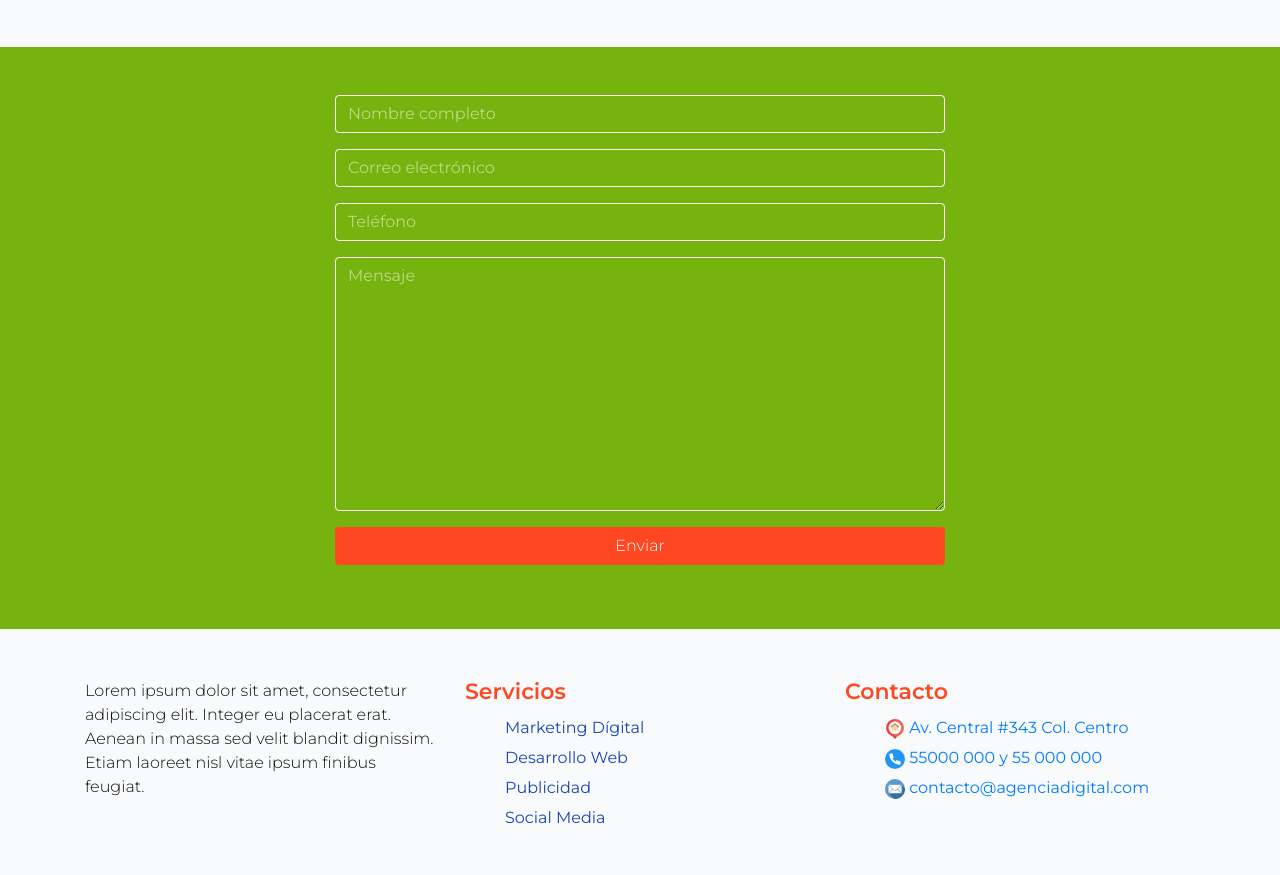
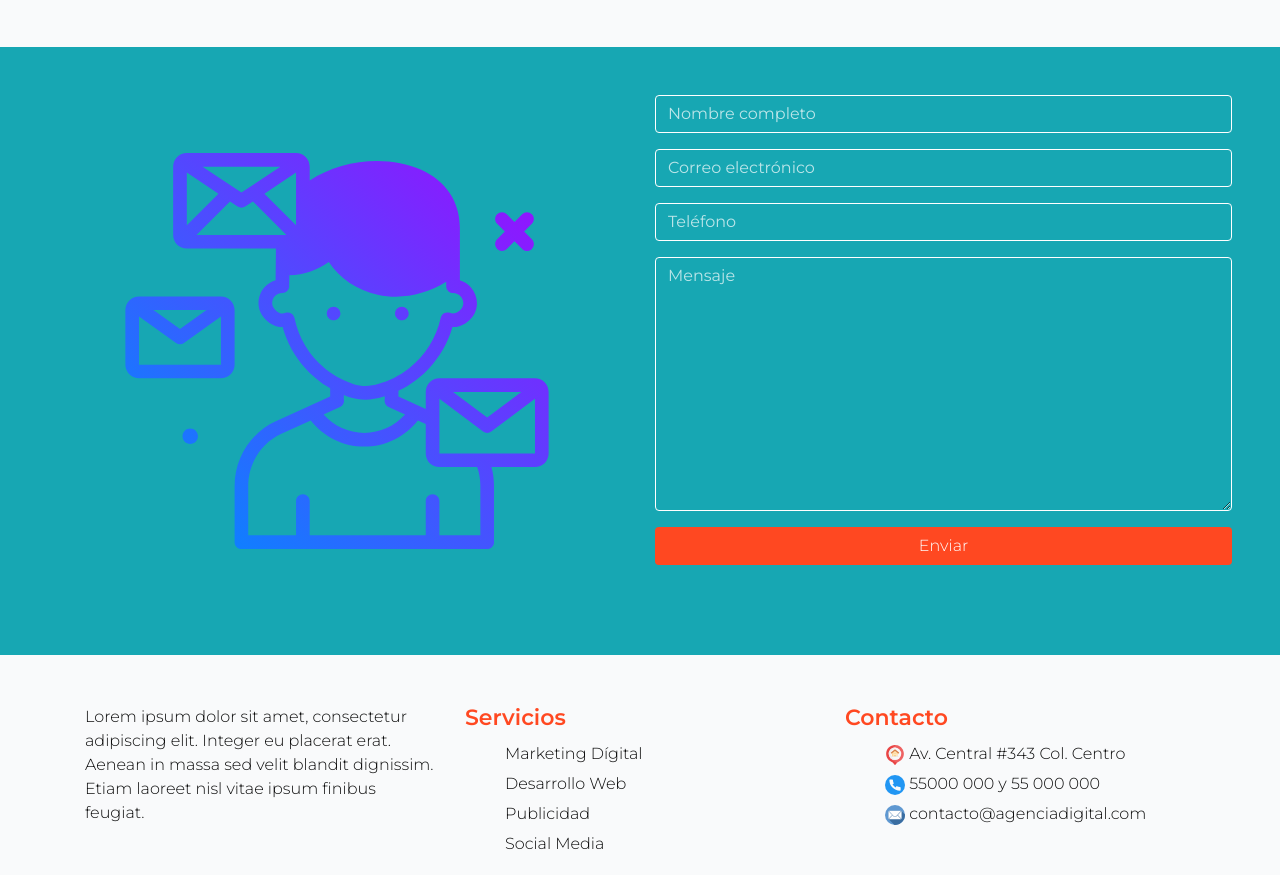
Before and after one commit to devcoy/agencia-creativa, a plain HTML site: page index.html in a window 1280 px wide. Shown: the part 2682-3557 px from the top of the page. Before the commit the page ends 3531 px from the top, so only its background shows below. Drawn offline with nearby package versions, Linux system fonts and the light colour scheme.

Commit message:
estilo a la seccion de contacto y footer

```diff
--- a/assets/css/style.css
+++ b/assets/css/style.css
@@ -71,7 +71,7 @@ nav.navbar .nav-item a.nav-link:hover {
 }
 
 .contact {
-  background-color: #76B30E;
+  background-color: #17A7B3;
   background-position: center;
 }
 .contact .form-control {
@@ -82,7 +82,7 @@ nav.navbar .nav-item a.nav-link:hover {
 }
 .contact .form-control::placeholder {
   color: #fff;
-  opacity: 0.5;
+  opacity: 0.7;
 }
 .btn-send {
   background-color: #FF4821 !important;
@@ -98,9 +98,10 @@ footer li {
   list-style: none;
   line-height: 30px;
 }
-.services__item a {
+.services__item a , .footer__contact-item a{
+  font-weight: 300;
   font-size: 16px;
-  color: #1746B3;
+  color: #0d0d0d;
 }
 
 .footer__contact-item-icon img {
--- a/index.html
+++ b/index.html
@@ -140,9 +140,12 @@
   </section> <!-- .portfolio -->
 
   <!-- contact -->
-  <section class="contact container-fluid py-5">
+  <section class="contact container-fluid p-5">
     <div class="row">
-      <div class="col-12 col-lg-6 offset-lg-3">
+      <div class="col-12 col-lg-6 text-center">
+        <img src="assets/img/contact.svg" alt="Contacto">
+      </div>
+      <div class="col-12 col-lg-6">
         <form action="#">
           <div class="form-group">
             <input type="text" name="name" id="name" class="form-control" placeholder="Nombre completo">
```
Also changed, not shown: assets/img/contact.jpg (deleted), assets/img/contact.svg (added).
